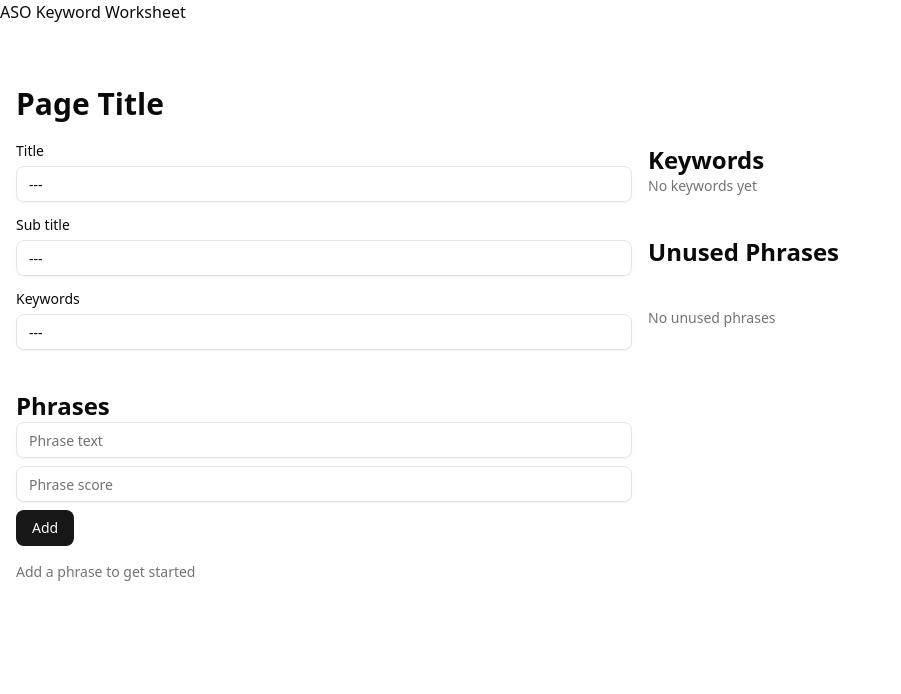
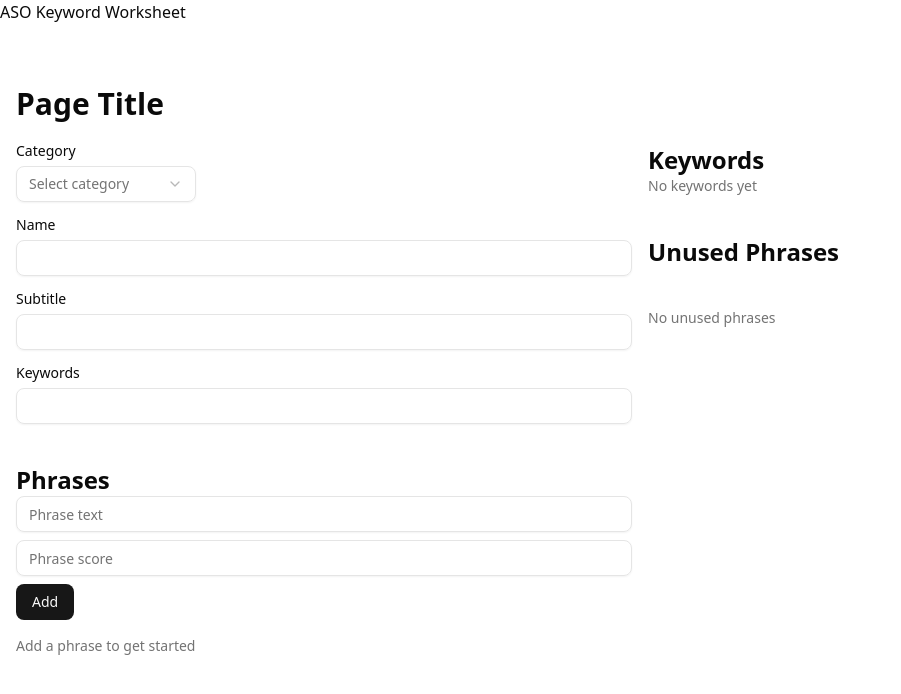
Before and after one commit to rbenj/aso-keyword-worksheet, a React (Vite) app: page / in a window 1280 px wide. Shown: the top 694 px of the page, without its empty margins (0-901 px from the left). Built offline with nearby package versions, Linux system fonts and the light colour scheme.

Commit message:
Added categories

```diff
--- a/package.json
+++ b/package.json
@@ -38,6 +38,7 @@
     "@dnd-kit/sortable": "^10.0.0",
     "@dnd-kit/utilities": "^3.2.2",
     "@radix-ui/react-label": "^2.1.8",
+    "@radix-ui/react-select": "^2.2.6",
     "@radix-ui/react-slot": "^1.2.4",
     "class-variance-authority": "^0.7.1",
     "classnames": "^2.5.1",
--- a/src/App.tsx
+++ b/src/App.tsx
@@ -21,6 +21,13 @@
 import { Button } from '@/components/ui/button';
 import { Input } from '@/components/ui/input';
 import { Label } from '@/components/ui/label';
+import {
+  Select,
+  SelectContent,
+  SelectItem,
+  SelectTrigger,
+  SelectValue,
+} from "@/components/ui/select"
 import { GripVertical } from 'lucide-react';
 
 interface Phrase {
@@ -48,6 +55,53 @@
   'with', "won't", 'would', "wouldn't", 'you', "you'd", "you'll", "you're", "you've", 'your',
   'yours', 'yourself', 'yourselves',
 ]);
+
+const CATEGORIES = [
+  'Books',
+  'Business',
+  'Developer Tools',
+  'Education',
+  'Entertainment',
+  'Finance',
+  'Food & Drink',
+  'Games',
+  'Graphics & Design',
+  'Health & Fitness',
+  'Lifestyle',
+  'Magazines & Newspapers',
+  'Medical',
+  'Music',
+  'Navigation',
+  'News',
+  'Photo & Video',
+  'Productivity',
+  'Reference',
+  'Social Networking',
+  'Shopping',
+  'Sports',
+  'Travel',
+  'Utilities',
+  'Weather',
+];
+
+const GAME_CATEGORIES = [
+  'Action',
+  'Adventure',
+  'Board',
+  'Card',
+  'Casino',
+  'Casual',
+  'Family',
+  'Music',
+  'Puzzle',
+  'Racing',
+  'Role Playing',
+  'Simulation',
+  'Sports',
+  'Strategy',
+  'Trivia',
+  'Word'
+];
 
 function PhraseItem({ phrase }: { phrase: Phrase }) {
   const {
@@ -96,6 +150,8 @@
   const [phrases, setPhrases] = useState<Phrase[]>([]);
   const [phraseText, setPhraseText] = useState('');
   const [phraseScore, setPhraseScore] = useState('');
+  const [selectedCategory, setSelectedCategory] = useState<string>('');
+  const [selectedGameCategory, setSelectedGameCategory] = useState<string>('');
 
   const sensors = useSensors(
     useSensor(PointerSensor),
@@ -104,19 +160,43 @@
     }),
   );
 
-  // Extract unique words from all phrases (excluding stop words)
+  // Extract unique words from all phrases, category, and game category (excluding stop words)
   const keywords = useMemo(() => {
-    const allWords = phrases.flatMap(phrase =>
+    const allWords: string[] = [];
+
+    // Extract words from phrases
+    phrases.forEach(phrase => {
       phrase.text
         .split(/\s+/)
         .map(word => word.trim())
         .filter(word => word.length > 0)
-        .filter(word => !STOP_WORDS.has(word.toLowerCase())),
-    );
+        .filter(word => !STOP_WORDS.has(word.toLowerCase()))
+        .forEach(word => allWords.push(word));
+    });
+
+    // Extract words from selected category
+    if (selectedCategory) {
+      selectedCategory
+        .split(/\s+/)
+        .map(word => word.trim())
+        .filter(word => word.length > 0)
+        .filter(word => !STOP_WORDS.has(word.toLowerCase()))
+        .forEach(word => allWords.push(word));
+    }
+
+    // Extract words from selected game category
+    if (selectedGameCategory) {
+      selectedGameCategory
+        .split(/\s+/)
+        .map(word => word.trim())
+        .filter(word => word.length > 0)
+        .filter(word => !STOP_WORDS.has(word.toLowerCase()))
+        .forEach(word => allWords.push(word));
+    }
 
     // Remove duplicates by converting to a Set and then back to an array
     return Array.from(new Set(allWords));
-  }, [phrases]);
+  }, [phrases, selectedCategory, selectedGameCategory]);
 
   // Generate unused phrase combinations using pluralization
   const unusedPhrases = useMemo(() => {
@@ -195,6 +275,13 @@
     }
   };
 
+  const handleCategoryChange = (value: string) => {
+    setSelectedCategory(value);
+    if (value !== 'Games') {
+      setSelectedGameCategory('');
+    }
+  };
+
   return (
     <>
       <div className="w-full min-h-screen bg-background">
@@ -214,18 +301,52 @@
             {/* Meta */}
             <div className="flex flex-col gap-4">
               <div className="space-y-2">
-                <Label htmlFor="metaTitle">Title</Label>
-                <Input id="metaTitle" defaultValue="---" />
+                <Label htmlFor="category">Category</Label>
+                <Select value={selectedCategory} onValueChange={handleCategoryChange}>
+                  <SelectTrigger className="w-[180px]">
+                    <SelectValue placeholder="Select category" />
+                  </SelectTrigger>
+                  <SelectContent>
+                    {CATEGORIES.map((category) => (
+                      <SelectItem key={category} value={category}>
+                        {category}
+                      </SelectItem>
+                    ))}
+                  </SelectContent>
+                </Select>
+              </div>
+
+              {selectedCategory === 'Games' && (
+                <div className="space-y-2">
+                  <Label htmlFor="gameCategory">Game Category</Label>
+                  <Select value={selectedGameCategory} onValueChange={setSelectedGameCategory}>
+                    <SelectTrigger className="w-[180px]">
+                      <SelectValue placeholder="Select game category" />
+                    </SelectTrigger>
+                    <SelectContent>
+                      {GAME_CATEGORIES.map((gameCategory) => (
+                        <SelectItem key={gameCategory} value={gameCategory}>
+                          {gameCategory}
+                        </SelectItem>
+                      ))}
+                    </SelectContent>
+                  </Select>
+                </div>
+              )}
+
+              <div className="space-y-2">
+                <Label htmlFor="metaTitle">Name</Label>
+                <Input id="metaTitle" defaultValue="" />
               </div>
 
               <div className="space-y-2">
-                <Label htmlFor="metaSubTitle">Sub title</Label>
-                <Input id="metaSubTitle" defaultValue="---" />
+                <Label htmlFor="metaSubTitle">Subtitle</Label>
+                <Input id="metaSubTitle" defaultValue="" />
               </div>
 
               <div className="space-y-2">
                 <Label htmlFor="metaKeywords">Keywords</Label>
-                <Input id="metaKeywords" defaultValue="---" />
+                <Input id="metaKeywords" defaultValue="" />
               </div>
             </div>
 
--- /dev/null
+++ b/src/components/ui/select.tsx
@@ -0,0 +1,188 @@
+import * as React from 'react';
+import * as SelectPrimitive from '@radix-ui/react-select';
+import { CheckIcon, ChevronDownIcon, ChevronUpIcon } from 'lucide-react';
+
+import { cn } from '@/lib/utils';
+
+function Select({
+  ...props
+}: React.ComponentProps<typeof SelectPrimitive.Root>) {
+  return <SelectPrimitive.Root data-slot="select" {...props} />;
+}
+
+function SelectGroup({
+  ...props
+}: React.ComponentProps<typeof SelectPrimitive.Group>) {
+  return <SelectPrimitive.Group data-slot="select-group" {...props} />;
+}
+
+function SelectValue({
+  ...props
+}: React.ComponentProps<typeof SelectPrimitive.Value>) {
+  return <SelectPrimitive.Value data-slot="select-value" {...props} />;
+}
+
+function SelectTrigger({
+  className,
+  size = 'default',
+  children,
+  ...props
+}: React.ComponentProps<typeof SelectPrimitive.Trigger> & {
+  size?: 'sm' | 'default'
+}) {
+  return (
+    <SelectPrimitive.Trigger
+      data-slot="select-trigger"
+      data-size={size}
+      className={cn(
+        "border-input data-[placeholder]:text-muted-foreground [&_svg:not([class*='text-'])]:text-muted-foreground focus-visible:border-ring focus-visible:ring-ring/50 aria-invalid:ring-destructive/20 dark:aria-invalid:ring-destructive/40 aria-invalid:border-destructive dark:bg-input/30 dark:hover:bg-input/50 flex w-fit items-center justify-between gap-2 rounded-md border bg-transparent px-3 py-2 text-sm whitespace-nowrap shadow-xs transition-[color,box-shadow] outline-none focus-visible:ring-[3px] disabled:cursor-not-allowed disabled:opacity-50 data-[size=default]:h-9 data-[size=sm]:h-8 *:data-[slot=select-value]:line-clamp-1 *:data-[slot=select-value]:flex *:data-[slot=select-value]:items-center *:data-[slot=select-value]:gap-2 [&_svg]:pointer-events-none [&_svg]:shrink-0 [&_svg:not([class*='size-'])]:size-4",
+        className,
+      )}
+      {...props}
+    >
+      {children}
+      <SelectPrimitive.Icon asChild>
+        <ChevronDownIcon className="size-4 opacity-50" />
+      </SelectPrimitive.Icon>
+    </SelectPrimitive.Trigger>
+  );
+}
+
+function SelectContent({
+  className,
+  children,
+  position = 'item-aligned',
+  align = 'center',
+  ...props
+}: React.ComponentProps<typeof SelectPrimitive.Content>) {
+  return (
+    <SelectPrimitive.Portal>
+      <SelectPrimitive.Content
+        data-slot="select-content"
+        className={cn(
+          'bg-popover text-popover-foreground data-[state=open]:animate-in data-[state=closed]:animate-out data-[state=closed]:fade-out-0 data-[state=open]:fade-in-0 data-[state=closed]:zoom-out-95 data-[state=open]:zoom-in-95 data-[side=bottom]:slide-in-from-top-2 data-[side=left]:slide-in-from-right-2 data-[side=right]:slide-in-from-left-2 data-[side=top]:slide-in-from-bottom-2 relative z-50 max-h-(--radix-select-content-available-height) min-w-[8rem] origin-(--radix-select-content-transform-origin) overflow-x-hidden overflow-y-auto rounded-md border shadow-md',
+          position === 'popper' &&
+            'data-[side=bottom]:translate-y-1 data-[side=left]:-translate-x-1 data-[side=right]:translate-x-1 data-[side=top]:-translate-y-1',
+          className,
+        )}
+        position={position}
+        align={align}
+        {...props}
+      >
+        <SelectScrollUpButton />
+        <SelectPrimitive.Viewport
+          className={cn(
+            'p-1',
+            position === 'popper' &&
+              'h-[var(--radix-select-trigger-height)] w-full min-w-[var(--radix-select-trigger-width)] scroll-my-1',
+          )}
+        >
+          {children}
+        </SelectPrimitive.Viewport>
+        <SelectScrollDownButton />
+      </SelectPrimitive.Content>
+    </SelectPrimitive.Portal>
+  );
+}
+
+function SelectLabel({
+  className,
+  ...props
+}: React.ComponentProps<typeof SelectPrimitive.Label>) {
+  return (
+    <SelectPrimitive.Label
+      data-slot="select-label"
+      className={cn('text-muted-foreground px-2 py-1.5 text-xs', className)}
+      {...props}
+    />
+  );
+}
+
+function SelectItem({
+  className,
+  children,
+  ...props
+}: React.ComponentProps<typeof SelectPrimitive.Item>) {
+  return (
+    <SelectPrimitive.Item
+      data-slot="select-item"
+      className={cn(
+        "focus:bg-accent focus:text-accent-foreground [&_svg:not([class*='text-'])]:text-muted-foreground relative flex w-full cursor-default items-center gap-2 rounded-sm py-1.5 pr-8 pl-2 text-sm outline-hidden select-none data-[disabled]:pointer-events-none data-[disabled]:opacity-50 [&_svg]:pointer-events-none [&_svg]:shrink-0 [&_svg:not([class*='size-'])]:size-4 *:[span]:last:flex *:[span]:last:items-center *:[span]:last:gap-2",
+        className,
+      )}
+      {...props}
+    >
+      <span
+        data-slot="select-item-indicator"
+        className="absolute right-2 flex size-3.5 items-center justify-center"
+      >
+        <SelectPrimitive.ItemIndicator>
+          <CheckIcon className="size-4" />
+        </SelectPrimitive.ItemIndicator>
+      </span>
+      <SelectPrimitive.ItemText>{children}</SelectPrimitive.ItemText>
+    </SelectPrimitive.Item>
+  );
+}
+
+function SelectSeparator({
+  className,
+  ...props
+}: React.ComponentProps<typeof SelectPrimitive.Separator>) {
+  return (
+    <SelectPrimitive.Separator
+      data-slot="select-separator"
+      className={cn('bg-border pointer-events-none -mx-1 my-1 h-px', className)}
+      {...props}
+    />
+  );
+}
+
+function SelectScrollUpButton({
+  className,
+  ...props
+}: React.ComponentProps<typeof SelectPrimitive.ScrollUpButton>) {
+  return (
+    <SelectPrimitive.ScrollUpButton
+      data-slot="select-scroll-up-button"
+      className={cn(
+        'flex cursor-default items-center justify-center py-1',
+        className,
+      )}
+      {...props}
+    >
+      <ChevronUpIcon className="size-4" />
+    </SelectPrimitive.ScrollUpButton>
+  );
+}
+
+function SelectScrollDownButton({
+  className,
+  ...props
+}: React.ComponentProps<typeof SelectPrimitive.ScrollDownButton>) {
+  return (
+    <SelectPrimitive.ScrollDownButton
+      data-slot="select-scroll-down-button"
+      className={cn(
+        'flex cursor-default items-center justify-center py-1',
+        className,
+      )}
+      {...props}
+    >
+      <ChevronDownIcon className="size-4" />
+    </SelectPrimitive.ScrollDownButton>
+  );
+}
+
+export {
+  Select,
+  SelectContent,
+  SelectGroup,
+  SelectItem,
+  SelectLabel,
+  SelectScrollDownButton,
+  SelectScrollUpButton,
+  SelectSeparator,
+  SelectTrigger,
+  SelectValue,
+};
```
Also changed, not shown: 1 other file (tests, documents, lock files or other folders).
